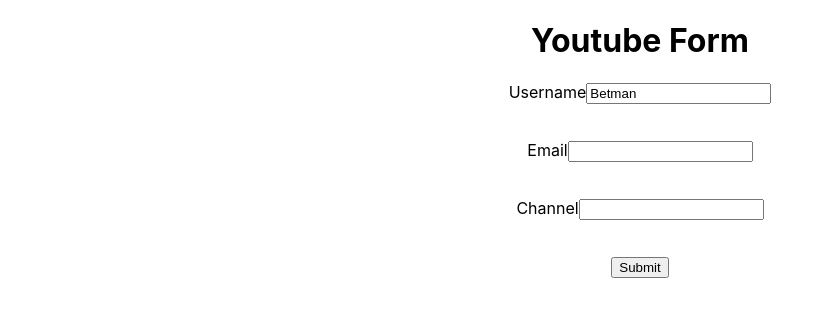
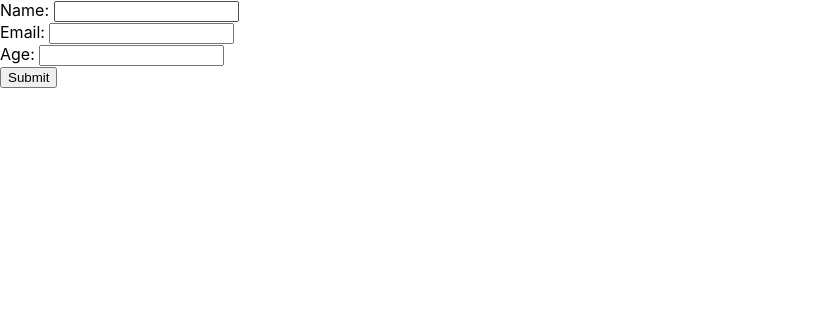
Before and after one commit to BorakL/electron, a React (Create React App) app in the folder rhf-demo/: page / in a window 1280 px wide. Shown: the top 316 px of the page, without its empty margins (0-834 px from the left). Built offline with nearby package versions, Linux system fonts and the light colour scheme.

Commit message:
plain react form

```diff
--- a/rhf-demo/src/App.css
+++ b/rhf-demo/src/App.css
@@ -1,6 +1,3 @@
-.App {
-  text-align: center;
-}
 
 .App-logo {
   height: 40vmin;
--- a/rhf-demo/src/App.tsx
+++ b/rhf-demo/src/App.tsx
@@ -1,11 +1,13 @@
 import React from 'react';
 import './App.css';
 import { YoutubeForm } from './components/youtubeForm';
+import PlainReactForm from './components/plainReactForm';
 
 function App() {
   return (
     <div className="App">
-      <YoutubeForm/>
+      {/* <YoutubeForm/> */}
+      <PlainReactForm/>
     </div>
   );
 }
--- /dev/null
+++ b/rhf-demo/src/components/plainReactForm.tsx
@@ -0,0 +1,41 @@
+import React, {useState} from 'react'
+
+const PlainReactForm = ()=>{
+    const[formData, setFormData] = useState({
+        name: "",
+        email: "",
+        age: 0
+    })
+
+    const onChangeHandler = (e) => {
+        setFormData({...formData, [e.target.name]: e.target.value})
+    }
+    const onSubmitHandler = (e) => {
+        e.preventDefault();
+        console.log("formData",formData)
+    }
+
+    return (
+        <div>
+            <form onSubmit={onSubmitHandler}>
+                <div>
+                    <label htmlFor="name">Name: </label>
+                    <input type="text" id="name" name="name" onChange={onChangeHandler}/>
+                </div>
+                <div>
+                    <label htmlFor="email">Email: </label>
+                    <input type="text" id="email" name="email" onChange={onChangeHandler}/>
+                </div>
+                <div>
+                    <label htmlFor="age">Age: </label>
+                    <input type="number" id="number" name="age" onChange={onChangeHandler}/>
+                </div>
+                <div>
+                    <input type="submit"/>
+                </div>
+            </form>
+        </div>
+    )
+}
+
+export default PlainReactForm;
```
